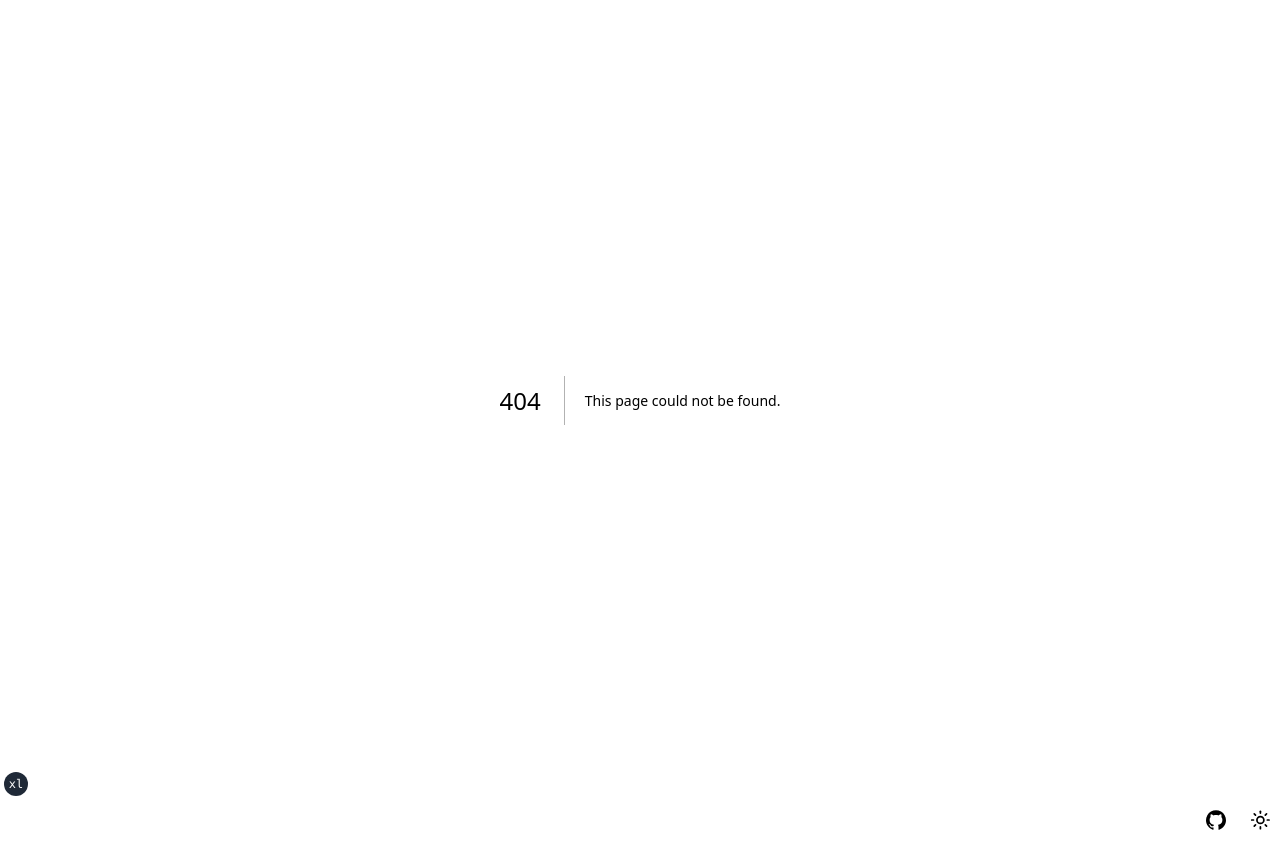
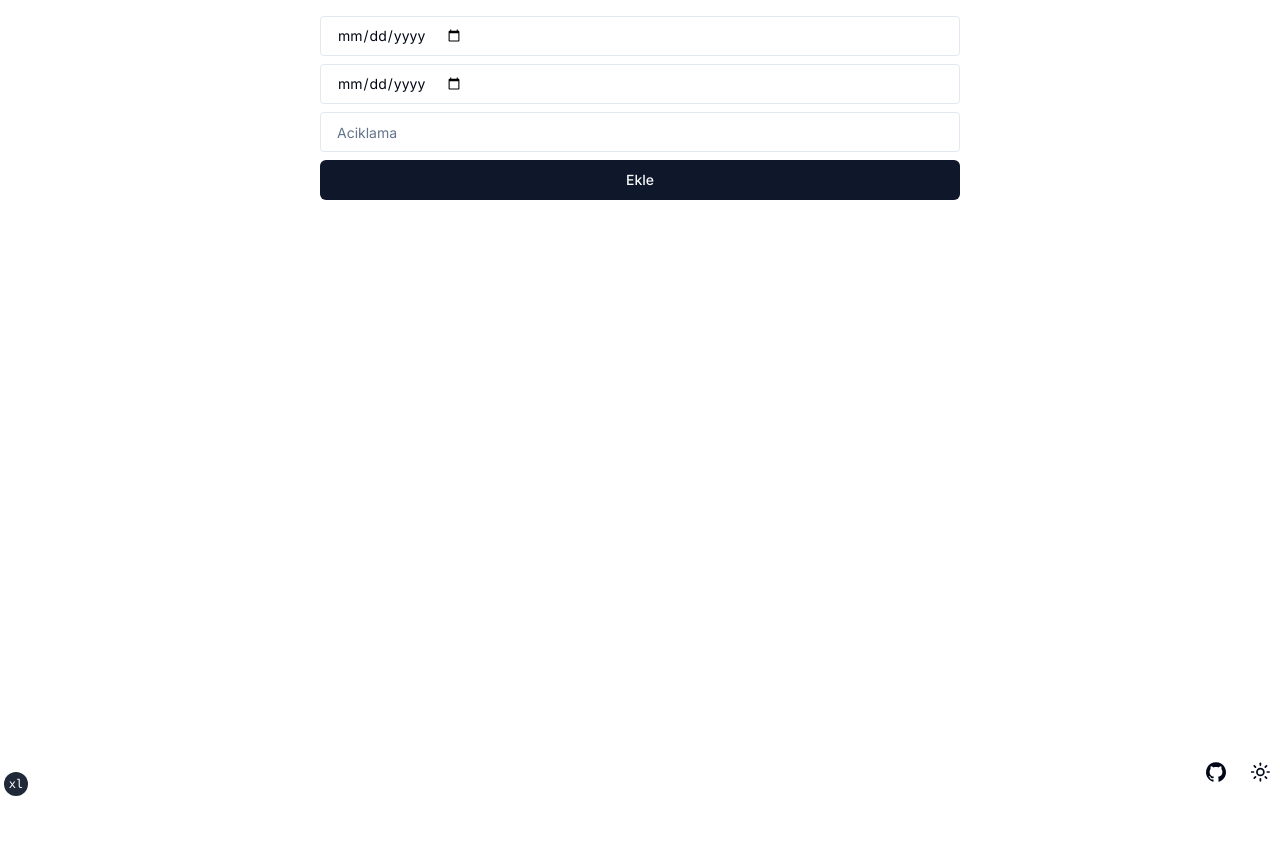
Before and after one commit to saidyeter/takvim.sevaltorun.com, a Next.js app: page /event/add in a window 1280 px wide. Before the commit this address had no page. After the commit the page ends 800 px from the top, so only its background shows below. Built offline with nearby package versions, Linux system fonts and the light colour scheme.

Commit message:
Add auth

```diff
--- /dev/null
+++ b/app/api/auth/[...nextauth]/route.ts
@@ -0,0 +1,27 @@
+import NextAuth from "next-auth"
+import CredentialsProvider from "next-auth/providers/credentials";
+
+const handler = NextAuth({
+  pages: {
+    signIn: '/login'
+  },
+  providers: [
+    CredentialsProvider({
+      name: "Pin Kodu",
+
+      credentials: {
+        pincode: { label: "Pin kodu", type: "password" },
+      },
+      async authorize(credentials, req) {
+        if (credentials?.pincode === '12345')
+        {
+          return { id: 'admin', name: 'admin' }
+        }
+
+        return null
+      }
+    })
+  ]
+})
+
+export { handler as GET, handler as POST }
--- /dev/null
+++ b/app/event/add/page.tsx
@@ -0,0 +1,84 @@
+"use client";
+
+import { zodResolver } from "@hookform/resolvers/zod";
+import React from "react";
+import { useForm } from "react-hook-form";
+import { Button } from "@/components/ui/button";
+import { Input } from "@/components/ui/input";
+import z from 'zod'
+
+const addEventSchema= z.object({
+  starts:z.string().transform(p=> new Date(p)),
+  ends:z.string().transform(p=> new Date(p)),
+  desc: z.string()
+})
+
+export type TAddEventSchema = z.infer<typeof addEventSchema>;
+
+export default function AddEventPage() {
+  const {
+    register,
+    handleSubmit,
+    formState: { errors, isSubmitting },
+    reset,
+  } = useForm<TAddEventSchema>({
+    resolver: zodResolver(addEventSchema),
+    defaultValues:{
+      desc:'',
+      starts:new Date(),
+      ends:new Date()
+    }
+  });
+
+  const onSubmit = async (data: TAddEventSchema) => {
+    console.log(data);
+
+  };
+
+
+  return (
+    <div className="w-1/2 m-auto pt-4">
+      <form onSubmit={handleSubmit(onSubmit)} className="flex flex-col gap-y-2">
+
+      <Input
+          {...register("starts")}
+          type="date"
+          placeholder="Baslangic tarihi"
+          className="px-4 py-2 rounded"
+        />
+        {errors.starts && (
+          <p className="text-red-500">{`${errors.starts.message}`}</p>
+        )}
+
+        <Input
+          {...register("ends")}
+          type="date"
+          placeholder="Bitis tarihi"
+          className="px-4 py-2 rounded"
+        />
+        {errors.ends && (
+          <p className="text-red-500">{`${errors.ends.message}`}</p>
+        )}
+
+        <Input
+          {...register("desc")}
+          type="text"
+          placeholder="Aciklama"
+          className="px-4 py-2 rounded"
+        />
+        {errors.desc && (
+          <p className="text-red-500">{`${errors.desc.message}`}</p>
+        )}
+        <Button
+          disabled={isSubmitting}
+          type="submit"
+        >
+          Ekle
+        </Button>
+        {/* {error && (
+          <p className="text-red-500 text-center">{`${error}`}</p>
+        )} */}
+      </form>
+    </div>
+  );
+}
--- /dev/null
+++ b/app/login/page.tsx
@@ -0,0 +1,65 @@
+"use client";
+
+import { zodResolver } from "@hookform/resolvers/zod";
+import React, { useState } from "react";
+import { useForm } from "react-hook-form";
+import { signIn } from 'next-auth/react'
+import { useSearchParams } from "next/navigation";
+import { Button } from "@/components/ui/button";
+import { Input } from "@/components/ui/input";
+import z from 'zod'
+
+const signInSchema= z.object({
+  pincode:z.string()
+})
+
+export type TSignInSchema = z.infer<typeof signInSchema>;
+
+export default function LoginPage() {
+  const searchParams = useSearchParams()
+  const callbackUrl = searchParams.get('callbackUrl') || '/admin'
+  const error = searchParams.get('error') ? 'Kullanıcı adı veya parola hatalı!' : ''
+  const {
+    register,
+    handleSubmit,
+    formState: { errors, isSubmitting },
+    reset,
+  } = useForm<TSignInSchema>({
+    resolver: zodResolver(signInSchema),
+  });
+
+  const onSubmit = async (data: TSignInSchema) => {
+    await signIn('credentials', {
+      pincode: data.pincode,
+      callbackUrl
+    })
+  };
+
+
+  return (
+    <div className="w-1/2 m-auto pt-4">
+      <form onSubmit={handleSubmit(onSubmit)} className="flex flex-col gap-y-2">
+
+
+        <Input
+          {...register("pincode")}
+          type="password"
+          placeholder="Parola"
+          className="px-4 py-2 rounded"
+        />
+        {errors.pincode && (
+          <p className="text-red-500">{`${errors.pincode.message}`}</p>
+        )}
+        <Button
+          disabled={isSubmitting}
+          type="submit"
+        >
+          Giriş Yap
+        </Button>
+        {error && (
+          <p className="text-red-500 text-center">{`${error}`}</p>
+        )}
+      </form>
+    </div>
+  );
+}
--- a/app/page.tsx
+++ b/app/page.tsx
@@ -1,8 +1,10 @@
 
+import { Button } from "@/components/ui/button";
 import { dayInfo, getEvents } from "@/lib/source-api"
-const delay = (delayInms: number) => {
-  return new Promise(resolve => setTimeout(resolve, delayInms));
-};
+import Link from "next/link";
+// const delay = (delayInms: number) => {
+//   return new Promise(resolve => setTimeout(resolve, delayInms));
+// };
 
 export default async function IndexPage({
   searchParams,
@@ -10,7 +12,7 @@ export default async function IndexPage({
   searchParams: { y: string; m: string }
 }) {
 
-  await delay(5000)
+  // await delay(5000)
   const now = new Date()
   const year =
     searchParams &&
@@ -40,8 +42,11 @@ export default async function IndexPage({
 
   return (
     <section className="md:container md:max-w-5xl p-2 flex flex-col justify-center items-center md:py-10 py-4">
-      <div className="w-full text-2xl font-bold">
+      <div className="w-full flex items-center justify-between">
+        <span className="w-full text-2xl font-bold">
           {data.months.selectedDate.name} {data.months.selectedDate.year}
+        </span>
+        <Link href='/event/add'>Yeni</Link>
       </div>
 
       <div className="mt-4 flex w-full flex-col rounded-lg bg-muted md:p-4 p-1">
--- /dev/null
+++ b/components/ui/input.tsx
@@ -0,0 +1,25 @@
+import * as React from "react"
+
+import { cn } from "@/lib/utils"
+
+export interface InputProps
+  extends React.InputHTMLAttributes<HTMLInputElement> {}
+
+const Input = React.forwardRef<HTMLInputElement, InputProps>(
+  ({ className, type, ...props }, ref) => {
+    return (
+      <input
+        type={type}
+        className={cn(
+          "flex h-10 w-full rounded-md border border-input bg-background px-3 py-2 text-sm ring-offset-background file:border-0 file:bg-transparent file:text-sm file:font-medium placeholder:text-muted-foreground focus-visible:outline-none focus-visible:ring-2 focus-visible:ring-ring focus-visible:ring-offset-2 disabled:cursor-not-allowed disabled:opacity-50",
+          className
+        )}
+        ref={ref}
+        {...props}
+      />
+    )
+  }
+)
+Input.displayName = "Input"
+
+export { Input }
--- /dev/null
+++ b/middleware.ts
@@ -0,0 +1,5 @@
+export { default } from "next-auth/middleware";
+
+export const config = {
+    matcher: ["/event/:path*"],
+};
--- a/package.json
+++ b/package.json
@@ -14,17 +14,21 @@
     "format:check": "prettier --check \"**/*.{ts,tsx,mdx}\" --cache"
   },
   "dependencies": {
+    "@hookform/resolvers": "^3.3.2",
     "@radix-ui/react-slot": "^1.0.2",
     "class-variance-authority": "^0.4.0",
     "clsx": "^1.2.1",
     "lucide-react": "0.105.0-alpha.4",
     "next": "^13.4.8",
+    "next-auth": "^4.24.5",
     "next-themes": "^0.2.1",
     "react": "^18.2.0",
     "react-dom": "^18.2.0",
+    "react-hook-form": "^7.48.2",
     "sharp": "^0.31.3",
     "tailwind-merge": "^1.13.2",
-    "tailwindcss-animate": "^1.0.6"
+    "tailwindcss-animate": "^1.0.6",
+    "zod": "^3.22.4"
   },
   "devDependencies": {
     "@ianvs/prettier-plugin-sort-imports": "^3.7.2",
```
Also changed, not shown: 2 other files (tests, documents, lock files or other folders). Lines whose indentation alone changed are shown as unchanged.
